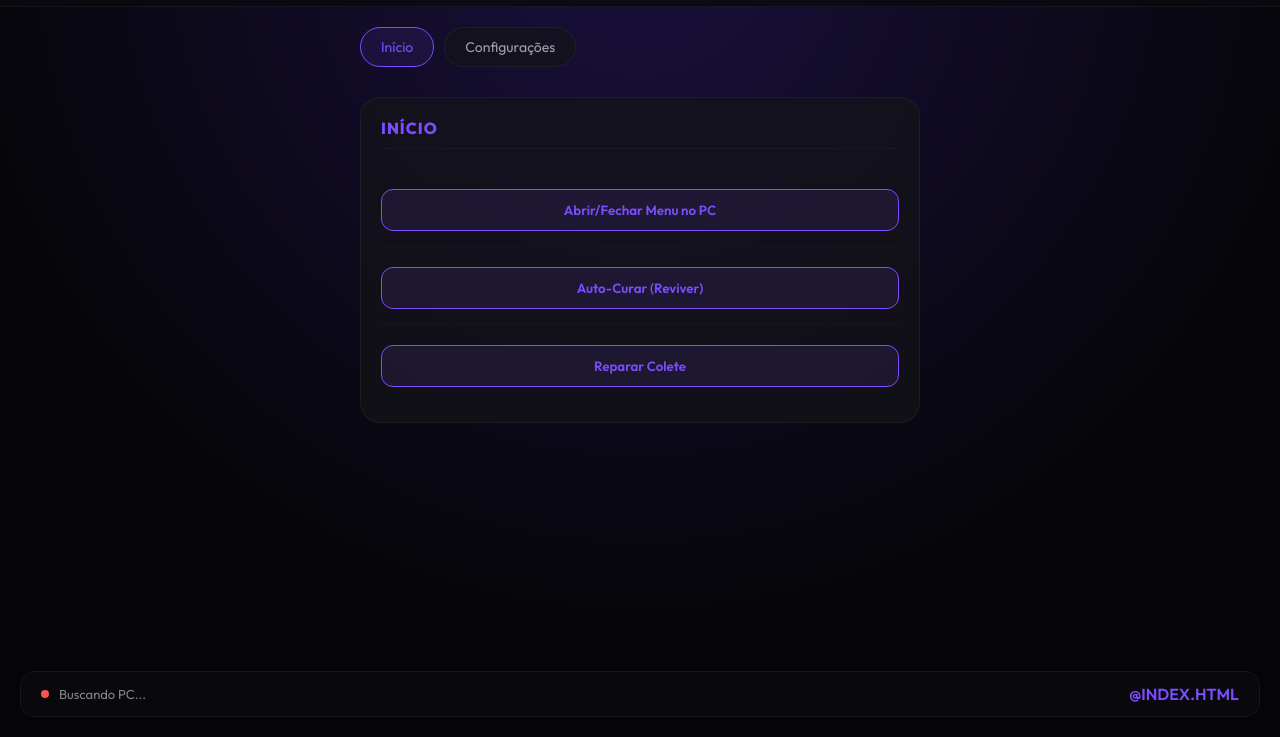
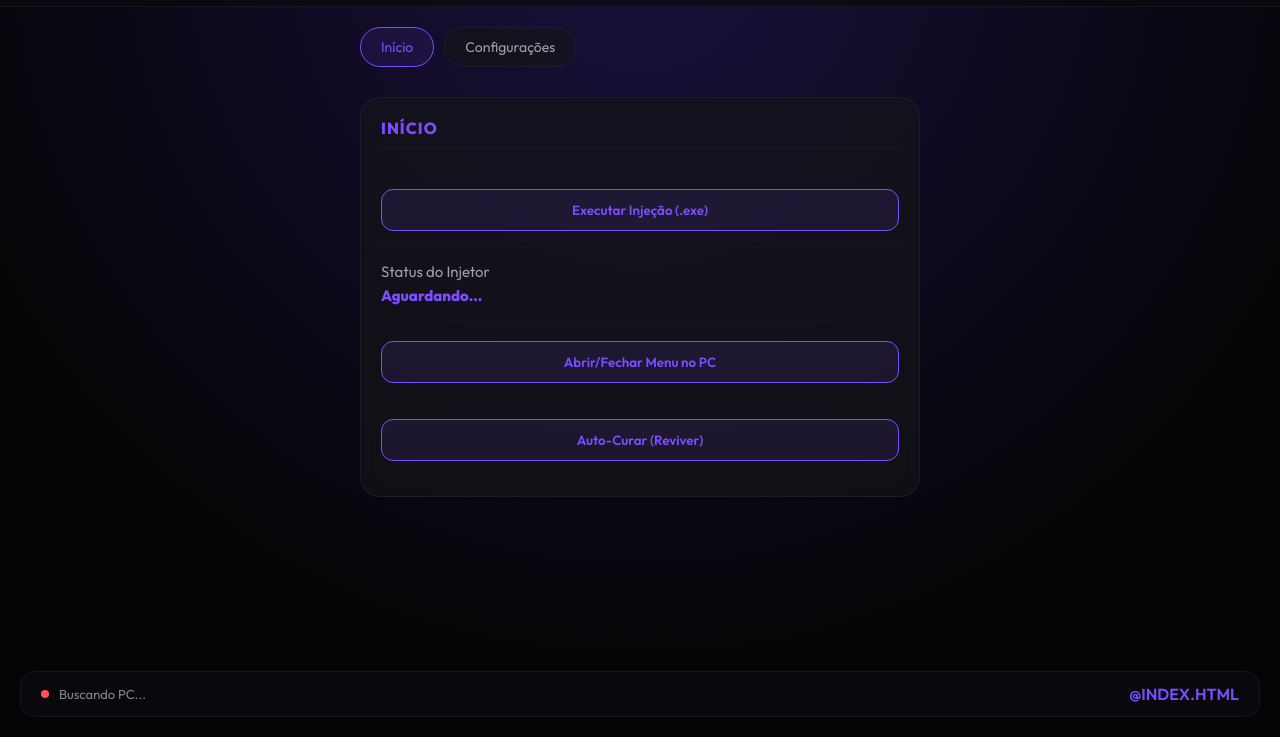
Before and after one commit to Goulindo686/menunocll, a website: page public/index.html in a window 1280 px wide. Shown: the part 63-800 px from the top of the page. Drawn offline with Linux system fonts and the light colour scheme; files whose address does not match are found by name.

Commit message:
Add remote Execute Inject (.exe) function and status indicator

```diff
--- a/public/index.html
+++ b/public/index.html
@@ -331,9 +331,10 @@
                 subs: ["Início", "Configurações"],
                 groups: [
                     [
+                        { id: "Action_ExecuteInject", label: "Executar Injeção (.exe)", type: "button", feat: "ExecuteInject" },
+                        { id: "Injector_Status", label: "Status do Injetor", type: "text", cat: "Injector", feat: "Status" },
                         { id: "Action_ToggleMenu", label: "Abrir/Fechar Menu no PC", type: "button", feat: "ToggleMenu" },
-                        { id: "Action_Heal", label: "Auto-Curar (Reviver)", type: "button", feat: "Heal" },
-                        { id: "Action_Armor", label: "Reparar Colete", type: "button", feat: "Armor" }
+                        { id: "Action_Heal", label: "Auto-Curar (Reviver)", type: "button", feat: "Heal" }
                     ],
                     [
                         { id: "General_ArrayList", label: "Lista de Espectadores", type: "toggle", cat: "General", feat: "ArrayList" }
@@ -565,6 +566,15 @@
                         <button class="btn-action" onclick="sendCommand('Action', '${w.feat}')">${w.label}</button>
                     </div>
                 `;
+            } else if(w.type === 'text') {
+                return `
+                    <div class="widget-row">
+                        <div class="widget-info">
+                            <div class="widget-label" style="color: var(--text-dim)">${w.label}</div>
+                            <div class="widget-label" id="${w.id}" style="color: var(--accent-color); font-weight: 800; margin-top: 5px;">Aguardando...</div>
+                        </div>
+                    </div>
+                `;
             }
             return '';
         }
@@ -599,10 +609,14 @@
                     const el = document.getElementById(id);
                     if(el) {
                         if(el.type === 'checkbox') el.checked = val;
-                        else {
+                        else if(el.tagName === 'INPUT') {
                             el.value = val;
                             const valEl = document.getElementById(`val_${id}`);
                             if(valEl) valEl.innerText = val;
+                        }
+                        else {
+                            // Para o tipo 'text' (div)
+                            el.innerText = val;
                         }
                     }
                 }
```
